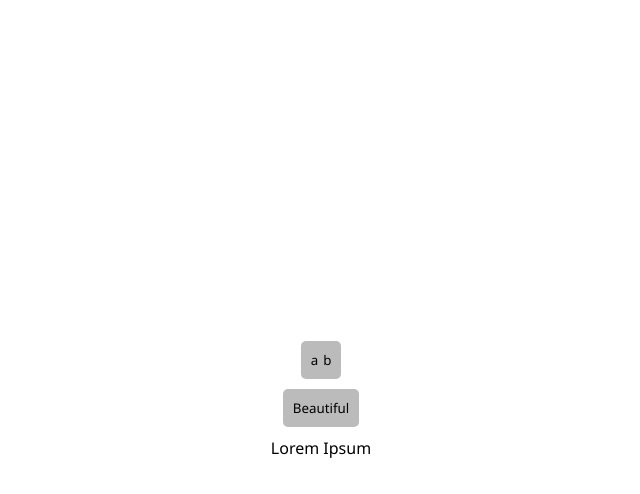
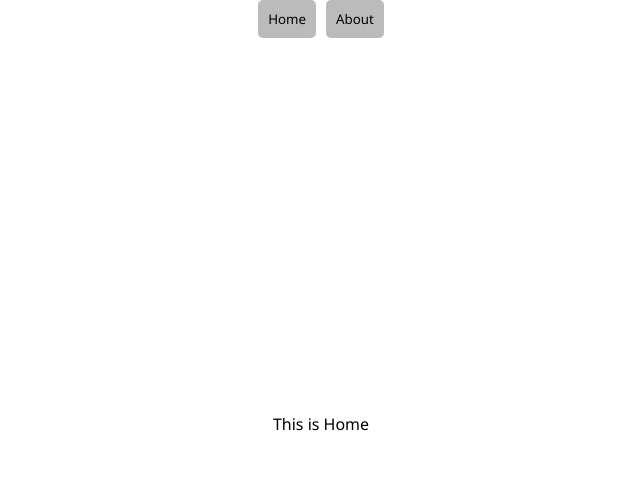
Before and after one commit to brunojunqueira/responsive-layout, a React (Create React App) app: page / in a window 1280 px wide. Shown: the top 494 px of the page, without its empty margins (319-959 px from the left). Built offline with nearby package versions, Linux system fonts and the light colour scheme.

Commit message:
4 files modified, 4 added

```diff
--- a/App.tsx
+++ b/App.tsx
@@ -1,17 +1,20 @@
 import * as React from 'react';
 import Button from './components/Button';
+import Flex from './components/Flex';
 import Page from './components/Page';
-import Text from './components/Text';
+import About from './pages/About';
+import Home from './pages/Home';
 
 export default function App() {
+  const [page, setPage] = React.useState(<Home />);
+
   return (
-    <Page title="Teste de página" flex>
-      <Button>
-        <Text>a</Text>
-        <Text>b</Text>
-      </Button>
-      <Button>Beautiful</Button>
-      <Text> Lorem Ipsum</Text>
+    <Page>
+      <Flex gap="10px">
+        <Button onClick={() => setPage(<Home />)}>Home</Button>
+        <Button onClick={() => setPage(<About />)}>About</Button>
+      </Flex>
+      {page}
     </Page>
   );
 }
--- /dev/null
+++ b/components/Flex/index.tsx
@@ -0,0 +1,26 @@
+import * as React from 'react';
+import RLComponent, { asType, RLComponentBaseProps } from '../RLComponent';
+
+interface FlexProps {
+  as?: asType;
+}
+
+type thisElementProps = FlexProps & RLComponentBaseProps;
+
+function _Flex({
+  as = 'div',
+  className = 'rl_flex',
+  ...rest
+}: thisElementProps) {
+  return (
+    <RLComponent className="rl_flex" as={as} {...rest}>
+      {rest.children}
+    </RLComponent>
+  );
+}
+
+const Flex = React.forwardRef<asType, thisElementProps>((props, ref) =>
+  _Flex({ ...props, ref })
+);
+
+export default Flex;
--- a/components/Page/index.tsx
+++ b/components/Page/index.tsx
@@ -9,7 +9,7 @@ type thisElementProps = PageProps & RLComponentBaseProps;
 
 function _Page({ title, className = 'rl_page', ...rest }: thisElementProps) {
   React.useEffect(() => {
-    if (document.title !== title) {
+    if (title && document.title !== title) {
       document.title = title;
     }
     return () => {
--- /dev/null
+++ b/pages/About.tsx
@@ -0,0 +1,12 @@
+import * as React from 'react';
+
+import Page from '../components/Page';
+import Text from '../components/Text';
+
+export default function About() {
+  return (
+    <Page title="About" flex>
+      <Text>This is About</Text>
+    </Page>
+  );
+}
--- /dev/null
+++ b/pages/Home.tsx
@@ -0,0 +1,12 @@
+import * as React from 'react';
+
+import Page from '../components/Page';
+import Text from '../components/Text';
+
+export default function Home() {
+  return (
+    <Page title="Home" flex>
+      <Text>This is Home</Text>
+    </Page>
+  );
+}
--- /dev/null
+++ b/style/components/_flex.scss
@@ -0,0 +1,5 @@
+.rl_flex {
+  display: flex;
+  align-items: center;
+  justify-content: center;
+}
--- a/style/index.ts
+++ b/style/index.ts
@@ -22,7 +22,7 @@ export interface StyleAttributes {
 export interface StyleProperties extends CSSProps {
   color?: color | (string & {});
   bgColor?: color | (string & {});
-  bg?: color | (string & {});
+  bg?: string;
   mt?: string | number;
   ml?: string | number;
   mr?: string | number;
--- a/style/style.scss
+++ b/style/style.scss
@@ -5,6 +5,7 @@
 @use 'components/text';
 @use 'components/button';
 @use 'components/page';
+@use 'components/flex';
 
 * {
   margin: 0;
```
